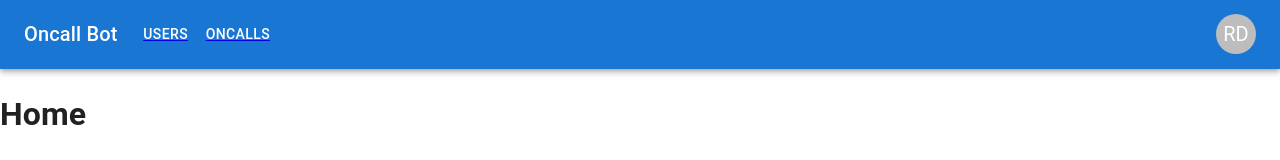
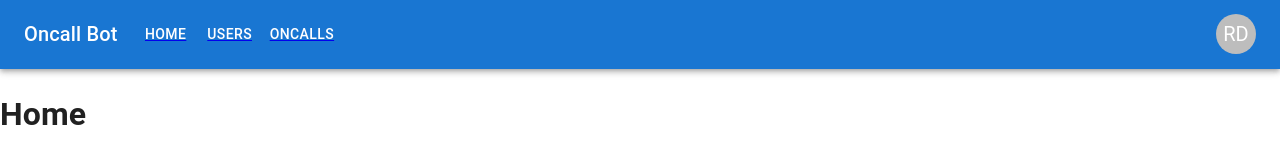
Before and after one commit to rdelfin/oncall_bot, a React (Create React App) app in the folder web/: page / in a window 1280 px wide. Shown: the top 160 px of the page. Built offline with nearby package versions, Linux system fonts and the light colour scheme.

Commit message:
Added Home page and prettier

```diff
--- a/web/package.json
+++ b/web/package.json
@@ -45,5 +45,8 @@
       "last 1 firefox version",
       "last 1 safari version"
     ]
+  },
+  "devDependencies": {
+    "prettier": "2.6.2"
   }
 }
--- a/web/src/Header.tsx
+++ b/web/src/Header.tsx
@@ -13,7 +13,7 @@ import Tooltip from '@mui/material/Tooltip';
 import MenuItem from '@mui/material/MenuItem';
 import { Link } from "react-router-dom";
 
-const pages = [{title: 'Users', link: '/users'}, {title: 'Oncalls', link: '/oncalls'}];
+const pages = [{title: 'Home', link: '/'}, {title: 'Users', link: '/users'}, {title: 'Oncalls', link: '/oncalls'}];
 const settings = ['Account', 'Logout'];
 
 const AppHeader = () => {
```
Also changed, not shown: 1 other file (tests, documents, lock files or other folders).
